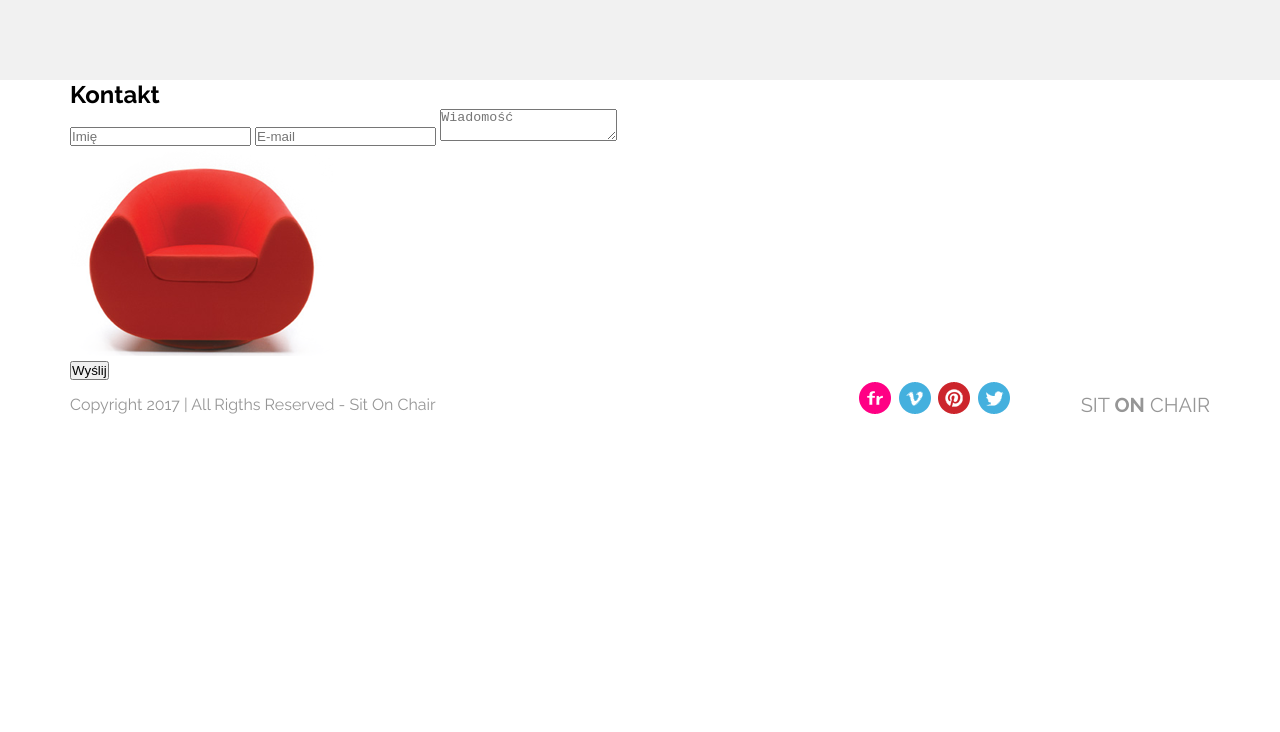
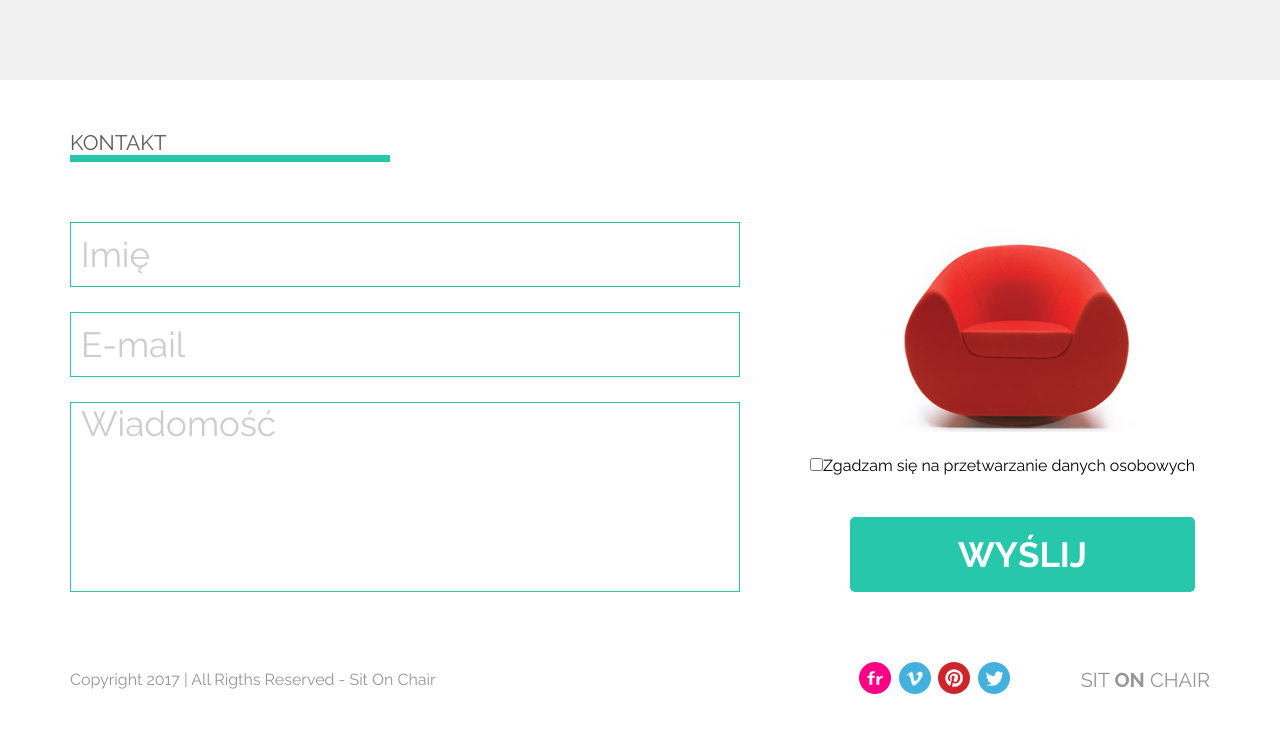
Before and after one commit to mat-prylinski/warsztat-z-fotelami, a plain HTML site: page index.html in a window 1280 px wide. Shown: the part 1535-2267 px from the top of the page. Before the commit the page ends 1970 px from the top, so only its background shows below. Drawn offline with Linux system fonts and the light colour scheme.

Commit message:
contact section + minor updates

```diff
--- a/css/style.css
+++ b/css/style.css
@@ -286,7 +286,7 @@ button:visited {
     height: 725px;
     background-color: #f1f1f1;
 }
-.plans-head{
+.section-head{
     padding-top: 50px;
     width: 320px;
     font-size: 21px;
@@ -388,6 +388,12 @@ button:visited {
     left: 100px;
     bottom: 20px;
 }
+.pushme:hover {
+    color: grey;
+}
+.pushme:active {
+    background-color: #2ca48f;
+}
 .plan-second {
     width: 329px;
     height: 500px;
@@ -480,19 +486,88 @@ button:visited {
     left: 100px;
     bottom: 20px;
 }
+.pushme-second:hover {
+    color: #2ca48f;
+}
+.pushme-second:active {
+    background-color: grey;
+}
+.contact{
+    background-color: #ffffff;
+    height: 540px;
+}
+.form-text {
+    width: 710px;
+    margin-top: 60px;
+    float: left;
+}
+.form-input {
+    display: block;
+}
+.form-text input {
+    width: 670px;
+    height: 65px;
+    border: 1px solid #27c7ab;
+    font-family: "Raleway", Helvetica, serif;
+    font-size: 35px;
+    padding-left: 10px;
+    margin-bottom: 25px;
+}
+.form-text input::placeholder {
+    color: #cdcdcd;
+}
+textarea{
+    width: 670px;
+    height: 190px;
+    border: 1px solid #27c7ab;
+    font-family: "Raleway", Helvetica, serif;
+    font-size: 35px;
+    padding-left: 10px;
+    resize: none;
+}
+textarea::placeholder {
+    color: #cdcdcd;
+}
+.form-submit {
+    width: 430px;
+    margin-top: 60px;
+    float: right;
+}
+.form-submit figure{
+    margin-left: 105px;
+}
+.checkbox{
+    margin-top: 20px;
+    margin-left: 30px;
+}
+#submit {
+    margin-top: 42px;
+    margin-left: 70px;
+    width: 345px;
+    height: 75px;
+    border-radius: 5px;
+    border: 0;
+    background-color: #27c7ab;
+    font-family: "Raleway", Helvetica, serif;
+    font-size: 35px;
+    font-weight: bold;
+    color: #ffffff;
+    text-transform: uppercase;
+}
 .footer {
-    height: 50px;
+    height: 100px;
     background-color: #ffffff;
+    margin-top: 20px;
 }
 .copyright {
     font-size: 16px;
-    line-height: 50px;
+    line-height: 80px;
     color: #969696;
     float: left;
 }
 .social-media {
     margin-right: 70px;
-    line-height: 50px;
+    margin-top: 20px;
     display: inline;
     float: right;
 }
@@ -501,7 +576,7 @@ button:visited {
 }
 .logo-footer {
     height: 50px;
-    line-height: 50px;
+    line-height: 80px;
     font-size: 20px;
     color: #969696;
     float: right;
--- a/index.html
+++ b/index.html
@@ -126,7 +126,7 @@
     <section class="section plans">
         <div class="wrapper clearfix">
             <div>
-                <h1 class="plans-head">Cennik</h1>
+                <h1 class="section-head">Cennik</h1>
             </div>
             <div class="plan-list">
                 <div class="plan">
@@ -211,20 +211,22 @@
     <section class="section contact">
         <div class="wrapper clearfix">
             <div>
-                <h1>Kontakt</h1>
+                <h1 class="section-head">Kontakt</h1>
             </div>
             <form>
-                <div>
-                    <input type="text" name="name" id="name" placeholder="Imię" />
-                    <input type="email" name="email" id="email" placeholder="E-mail" />
-                    <textarea minlength="10" maxlength="500" name="message" id="message" placeholder="Wiadomość"></textarea>
+                <div class="form-text">
+                    <input type="text" name="name" class="form-input" id="name" placeholder="Imię" />
+                    <input type="email" name="email" class="form-input" id="email" placeholder="E-mail" />
+                    <textarea minlength="10" maxlength="500" name="message" class="form-input" id="message" placeholder="Wiadomość"></textarea>
                 </div>
-                <div>
-                    <figure>
+                <div class="form-submit">
+                    <figure class="form-input" >
                         <img src="images/red_chair.png" />
                     </figure>
-                    <!-- tu dodać checkbox -->
-                    <input type="submit" value="Wyślij" />
+                    <div class="checkbox">
+                        <input type="checkbox" name="consent" value="yes" />Zgadzam się na przetwarzanie danych osobowych
+                    </div>
+                    <input type="submit" class="form-input" id="submit" value="Wyślij" />
                 </div>
             </form>
         </div>
@@ -242,18 +244,18 @@
                     Sit <span>on</span> chair
                 </p>
             </div>
-            <div class="social-media"> <!-- ustawić linki do portali społecznościowych -->
+            <div class="social-media">
                 <figure>
-                    <img src="images/flickr.png"  />
+                    <a href="https://www.flickr.com/" target="_blank"><img src="images/flickr.png" /></a>
                 </figure>
                 <figure>
-                    <img src="images/vimeo.png" />
+                    <a href="https://vimeo.com/" target="_blank"><img src="images/vimeo.png" /></a>
                 </figure>
                 <figure>
-                    <img src="images/pinterest.png" />
+                    <a href="https://pl.pinterest.com/" target="_blank"><img src="images/pinterest.png" /></a>
                 </figure>
                 <figure>
-                    <img src="images/twitter.png" />
+                    <a href="https://twitter.com/?lang=pl" target="_blank"><img src="images/twitter.png" /></a>
                 </figure>
             </div>
         </div>
```
